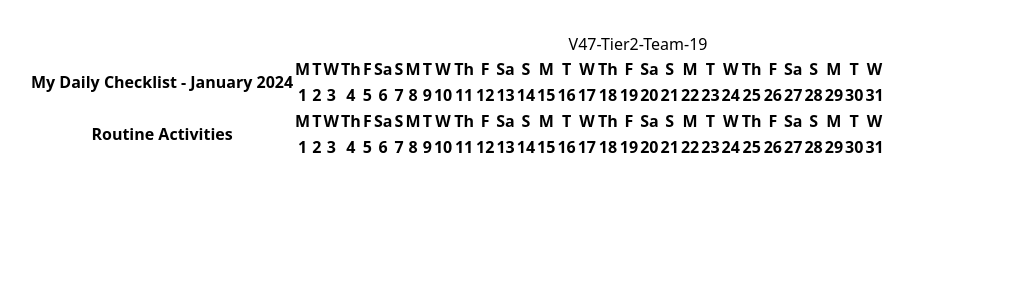
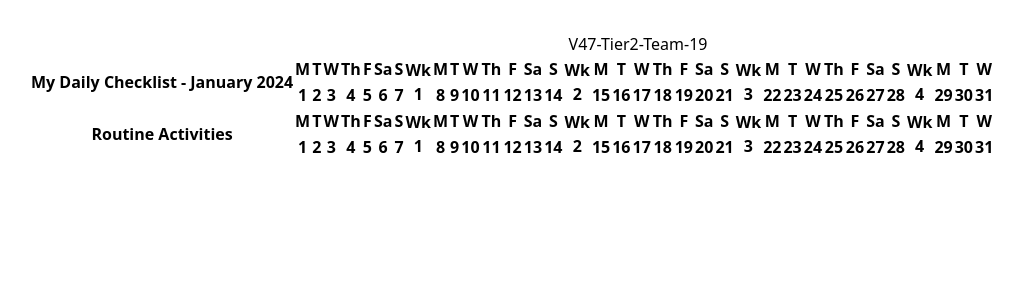
Before and after one commit to jasonavecilla/Task-Tracker, a React (Vite) app: page / in a window 1280 px wide. Shown: the top 300 px of the page, without its empty margins (2-1025 px from the left). Built offline with nearby package versions, Linux system fonts and the light colour scheme.

Commit message:
Add Wk column

```diff
--- a/src/components/TableHeader.tsx
+++ b/src/components/TableHeader.tsx
@@ -8,9 +8,18 @@ const TableHeader = ({ title }: TableHeaderProps) => {
   const { monthDays, weekDays, currentMonth, currentYear } = useCurrentMonth();
 
   const weekDayRows = weekDays.map((day, i) => (
-    <th key={i} className="px-2">
-      {day}
-    </th>
+    <>
+      <th key={i} className="px-2">
+        {day}
+      </th>
+      {day === "S" &&
+        <th rowSpan={2} className="px-2 bg-sky-300">
+          Wk
+          <br />
+          {Math.ceil(i / 7)}
+        </th>
+      }
+    </>
   ));
 
   const monthDayRows = monthDays.map((day) => (
```
